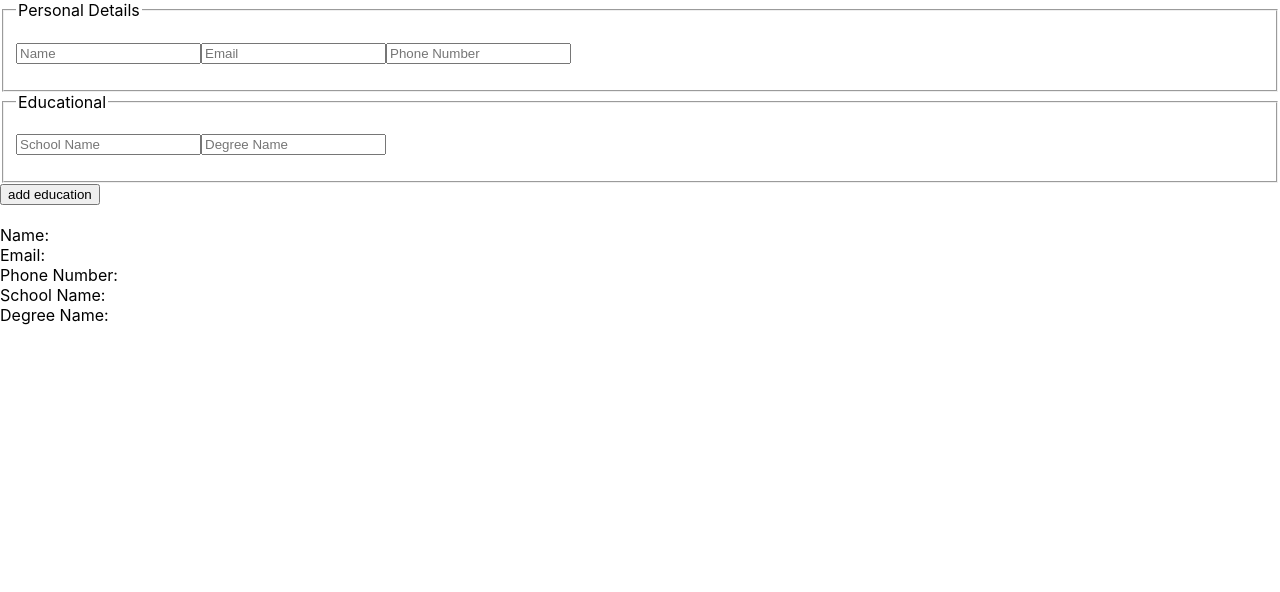
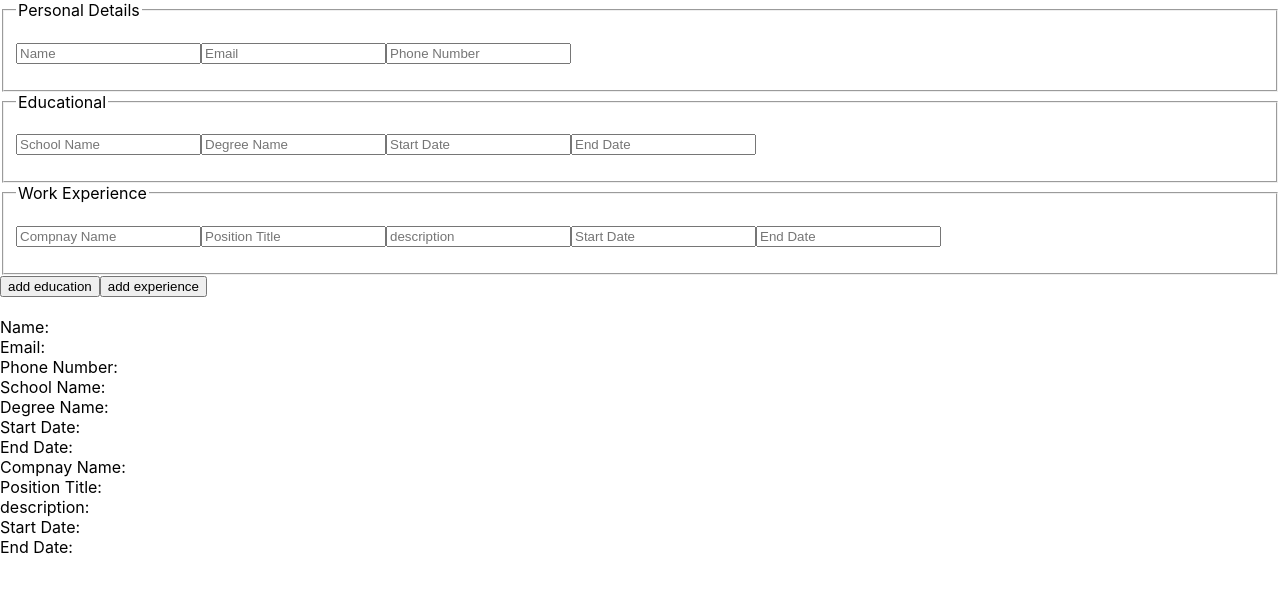
Before and after one commit to NabilHadi/cv_project, a React (Create React App) app: page / in a window 1280 px wide. Shown: the top 592 px of the page. Built offline with nearby package versions, Linux system fonts and the light colour scheme.

Commit message:
Add work experience section

```diff
--- a/src/App.js
+++ b/src/App.js
@@ -1,6 +1,10 @@
 import { Component } from "react";
 import FormFieldset from "./components/FormFieldset";
-import { getSectionsAndFields, createEducationalFieldGroup } from "./utilities";
+import {
+  getSectionsAndFields,
+  createEducationalFieldGroup,
+  createExperienceFieldGroup,
+} from "./utilities";
 
 /*
 App state: {
@@ -53,6 +57,8 @@ class App extends Component {
     this.getFieldByName = this.getFieldByName.bind(this);
     this.getFieldGroup = this.getFieldGroup.bind(this);
     this.addNewEducationFieldGroup = this.addNewEducationFieldGroup.bind(this);
+    this.addNewExperienceFieldGroup =
+      this.addNewExperienceFieldGroup.bind(this);
   }
 
   changeField(fieldId, newValue) {
@@ -104,6 +110,29 @@ class App extends Component {
     });
   }
 
+  addNewExperienceFieldGroup() {
+    const experienceFieldGroup = createExperienceFieldGroup();
+    this.setState({
+      experienceSection: {
+        ...this.state.experienceSection,
+        fieldGroups: [
+          ...this.state.experienceSection.fieldGroups,
+          experienceFieldGroup.fieldGroupName,
+        ],
+      },
+      fieldGroups: {
+        ...this.state.fieldGroups,
+        [experienceFieldGroup.fieldGroupName]: [
+          ...Object.keys(experienceFieldGroup.fields),
+        ],
+      },
+      fields: {
+        ...this.state.fields,
+        ...experienceFieldGroup.fields,
+      },
+    });
+  }
+
   render() {
     return (
       <div className="App">
@@ -120,8 +149,17 @@ class App extends Component {
             getFieldGroup={this.getFieldGroup}
             onFieldChange={this.changeField}
           />
+          <FormFieldset
+            section={this.state.experienceSection}
+            getField={this.getFieldByName}
+            getFieldGroup={this.getFieldGroup}
+            onFieldChange={this.changeField}
+          />
         </form>
         <button onClick={this.addNewEducationFieldGroup}>add education</button>
+        <button onClick={this.addNewExperienceFieldGroup}>
+          add experience
+        </button>
         <br />
         <br />
         {Object.values(this.state.fields).map((field) => {
--- a/src/utilities.js
+++ b/src/utilities.js
@@ -1,4 +1,48 @@
 import uniqid from "uniqid";
+
+export function createExperienceFieldGroup() {
+  const id = uniqid();
+  return {
+    fieldGroupName: "experienceFieldGroup-" + id,
+    fields: {
+      ["compnayNameField-" + id]: {
+        fieldId: uniqid(),
+        name: "compnayName-" + id,
+        label: "Compnay Name",
+        value: "",
+        type: "text",
+      },
+      ["positionTitleField-" + id]: {
+        fieldId: uniqid(),
+        name: "positionTitle-" + id,
+        label: "Position Title",
+        value: "",
+        type: "text",
+      },
+      ["descriptionField-" + id]: {
+        fieldId: uniqid(),
+        name: "description-" + id,
+        label: "description",
+        value: "",
+        type: "text",
+      },
+      ["startDateField-" + id]: {
+        fieldId: uniqid(),
+        name: "startDate-" + id,
+        label: "Start Date",
+        value: "",
+        type: "text",
+      },
+      ["endDateField-" + id]: {
+        fieldId: uniqid(),
+        name: "endDate-" + id,
+        label: "End Date",
+        value: "",
+        type: "text",
+      },
+    },
+  };
+}
 
 export function createEducationalFieldGroup() {
   const id = uniqid();
@@ -16,6 +60,20 @@ export function createEducationalFieldGroup() {
         fieldId: uniqid(),
         name: "degreeName-" + id,
         label: "Degree Name",
+        value: "",
+        type: "text",
+      },
+      ["startDateField-" + id]: {
+        fieldId: uniqid(),
+        name: "startDate-" + id,
+        label: "Start Date",
+        value: "",
+        type: "text",
+      },
+      ["endDateField-" + id]: {
+        fieldId: uniqid(),
+        name: "endDate-" + id,
+        label: "End Date",
         value: "",
         type: "text",
       },
@@ -54,30 +112,40 @@ export function createPersonalDetailsFieldGroup() {
 }
 
 export function getSectionsAndFields() {
-  const educationFieldGroup1 = createEducationalFieldGroup(1);
-  const personalDetailsFieldGroup1 = createPersonalDetailsFieldGroup(1);
+  const educationFieldGroup = createEducationalFieldGroup();
+  const personalDetailsFieldGroup = createPersonalDetailsFieldGroup();
+  const experienceFieldGroup = createExperienceFieldGroup();
   return {
     personalDetailsSection: {
       sectionId: uniqid(),
       sectionName: "Personal Details",
-      fieldGroups: [personalDetailsFieldGroup1.fieldGroupName],
+      fieldGroups: [personalDetailsFieldGroup.fieldGroupName],
     },
     educationalSection: {
       sectionId: uniqid(),
       sectionName: "Educational",
-      fieldGroups: [educationFieldGroup1.fieldGroupName],
+      fieldGroups: [educationFieldGroup.fieldGroupName],
+    },
+    experienceSection: {
+      sectionId: uniqid(),
+      sectionName: "Work Experience",
+      fieldGroups: [experienceFieldGroup.fieldGroupName],
     },
     fieldGroups: {
-      [personalDetailsFieldGroup1.fieldGroupName]: [
-        ...Object.keys(personalDetailsFieldGroup1.fields),
+      [personalDetailsFieldGroup.fieldGroupName]: [
+        ...Object.keys(personalDetailsFieldGroup.fields),
       ],
-      [educationFieldGroup1.fieldGroupName]: [
-        ...Object.keys(educationFieldGroup1.fields),
+      [educationFieldGroup.fieldGroupName]: [
+        ...Object.keys(educationFieldGroup.fields),
+      ],
+      [experienceFieldGroup.fieldGroupName]: [
+        ...Object.keys(experienceFieldGroup.fields),
       ],
     },
     fields: {
-      ...personalDetailsFieldGroup1.fields,
-      ...educationFieldGroup1.fields,
+      ...personalDetailsFieldGroup.fields,
+      ...educationFieldGroup.fields,
+      ...experienceFieldGroup.fields,
     },
   };
 }
```
